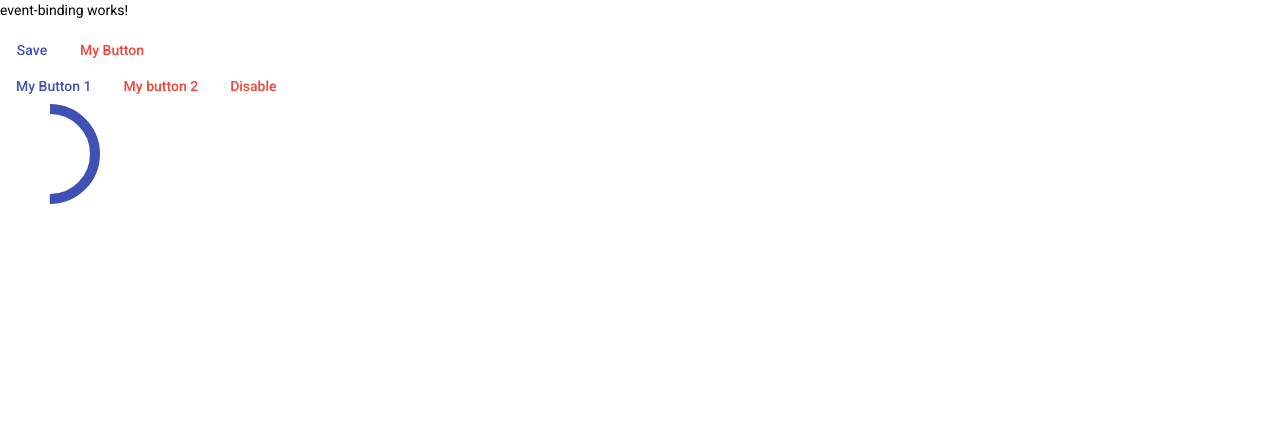
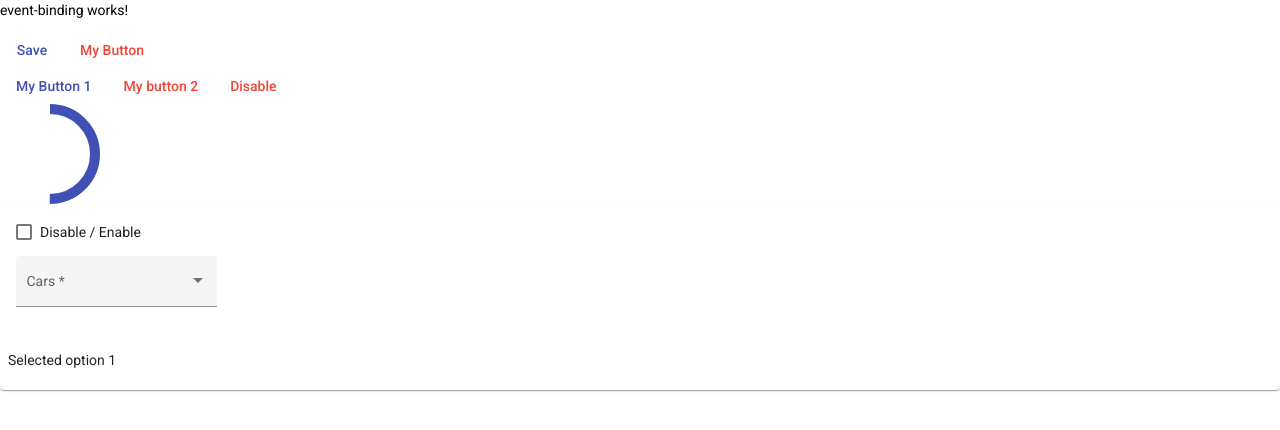
Before and after one commit to rochaskingdom/data-binding-app, an Angular app: page / in a window 1280 px wide. Shown: the top 430 px of the page. Built offline with nearby package versions, Linux system fonts and the light colour scheme.

Commit message:
Event Binding com parametros

```diff
--- a/src/app/app.module.ts
+++ b/src/app/app.module.ts
@@ -11,6 +11,8 @@
 import { PropertyBindingComponent } from './property-binding/property-binding.component';
 import { EventBindingComponent } from './event-binding/event-binding.component';
 import { MatProgressSpinnerModule } from '@angular/material/progress-spinner';
+import { MatCheckboxModule } from '@angular/material/checkbox';
+import { MatSelectModule } from '@angular/material/select';
 
 @NgModule({
   declarations: [
@@ -25,7 +27,9 @@
     MatCardModule,
     MatButtonModule,
     MatInputModule,
-    MatProgressSpinnerModule
+    MatProgressSpinnerModule,
+    MatCheckboxModule,
+    MatSelectModule
   ],
   providers: [],
   bootstrap: [AppComponent]
--- a/src/app/event-binding/event-binding.component.html
+++ b/src/app/event-binding/event-binding.component.html
@@ -10,10 +10,36 @@
   <button mat-button color="warn" [disabled]="!isBtnEnable">My button 2</button>
 
   <button mat-button color="warn" (click)="disable()"
-          [disabled]="!isBtnEnable">Disable</button>
+          [disabled]="!isBtnEnable">Disable
+  </button>
   <mat-progress-spinner
     color="primary"
     [mode]="spinnerMode"
     value="50">
   </mat-progress-spinner>
 </section>
+
+<section>
+  <mat-card>
+    <mat-card-content>
+      <p>
+        <mat-checkbox color="warn" (change)="cbChange($event)">Disable / Enable</mat-checkbox>
+      </p>
+
+      <mat-form-field appearance="fill">
+        <mat-label>Cars</mat-label>
+        <mat-select matNativeControl required
+                    [disabled]="isSelectDisabled" (selectionChange)="selectionChange($event)">
+          <mat-option value="1">Volvo</mat-option>
+          <mat-option value="2">Saab</mat-option>
+          <mat-option value="3">Mercedes</mat-option>
+          <mat-option value="4">Audi</mat-option>
+        </mat-select>
+      </mat-form-field>
+
+    </mat-card-content>
+    <mat-card-actions>
+      <p>Selected option {{ selectedOption }}</p>
+    </mat-card-actions>
+  </mat-card>
+</section>
--- a/src/app/event-binding/event-binding.component.ts
+++ b/src/app/event-binding/event-binding.component.ts
@@ -9,7 +9,9 @@
 
   i = 0;
   isBtnEnable = true;
+  selectedOption = 1;
   buttonName = 'My Button';
+  isSelectDisabled = false;
   spinnerMode = 'determinate';
 
   constructor() {
@@ -36,4 +38,14 @@
     }, 3000);
   }
 
+  cbChange(event): void {
+    console.log(event.checked);
+    this.isSelectDisabled = event.checked;
+  }
+
+  selectionChange(event): void {
+    console.log(event);
+    this.selectedOption = event.value;
+  }
+
 }
```
